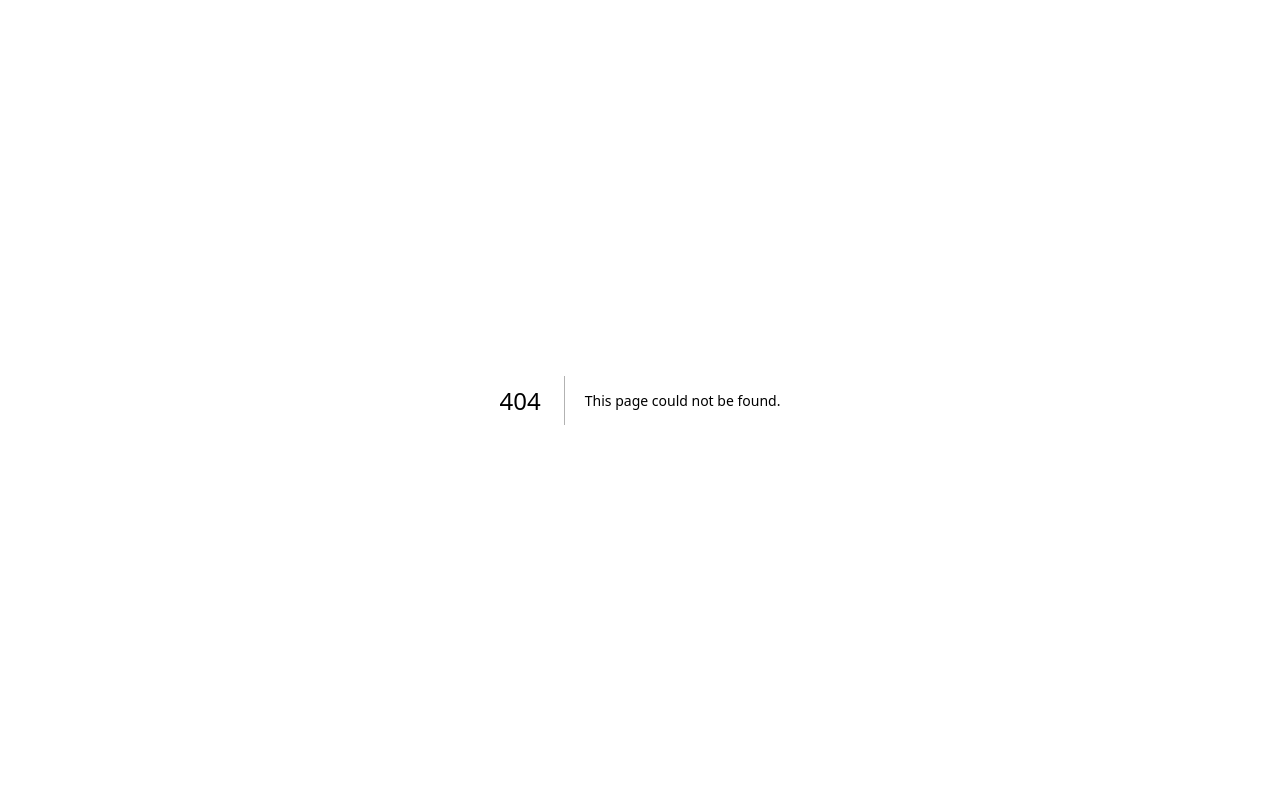
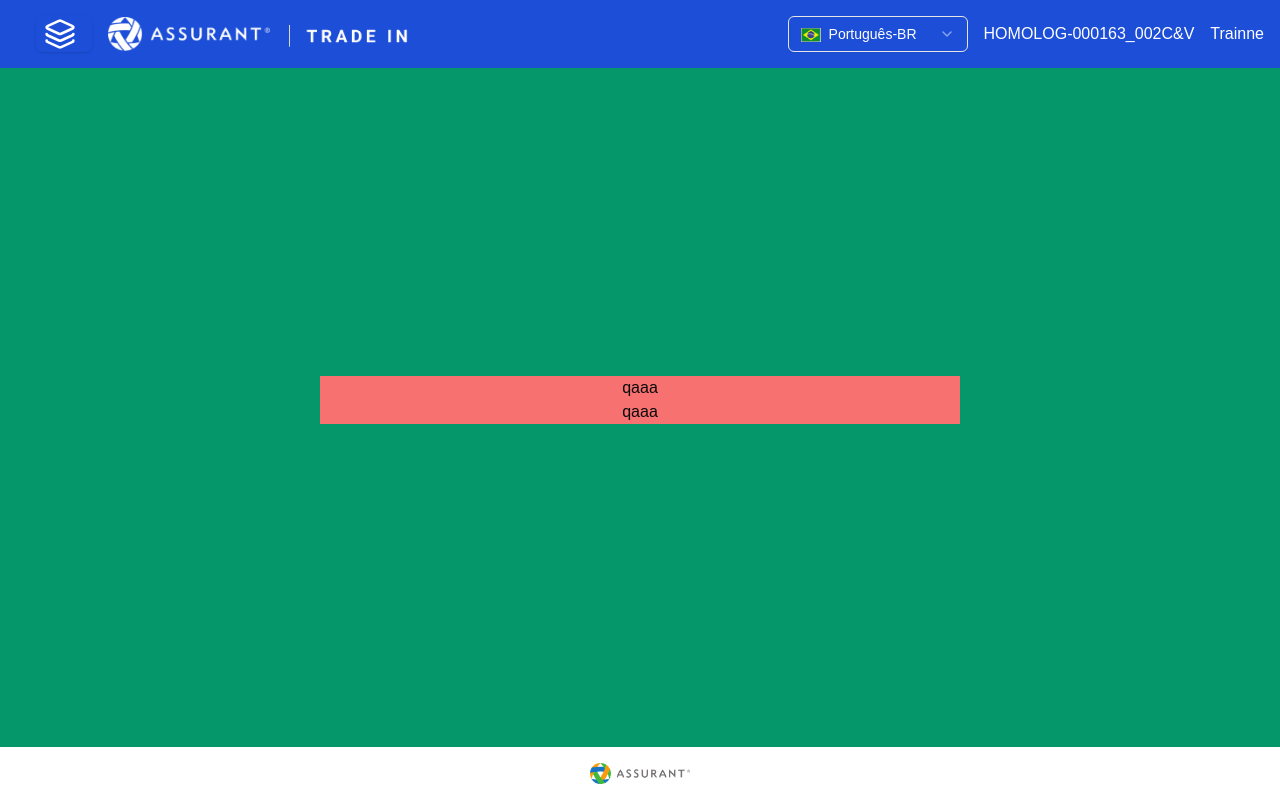
Before and after one commit to luis0777/Trade-In, a Next.js app: page /cadastrarColaboradores in a window 1280 px wide. Before the commit this address had no page. Built offline with nearby package versions, Linux system fonts and the light colour scheme.

Commit message:
Alteração no navbar e footer

```diff
--- /dev/null
+++ b/src/app/cadastrarColaboradores/page.tsx
@@ -0,0 +1,23 @@
+import { Footer } from "@/components/footer/footer";
+import { Navbar } from "@/components/navbar/navbar";
+
+export default function CadastrarColaboradores() {
+    return (
+       <section className="w-full h-screen bg-emerald-600 flex flex-col justify-center items-center">
+        <Navbar/>
+
+        <div className="w-full">
+            <div className="w-full flex flex-col justify-center items-center ">
+            <div className="w-1/2 bg-red-400 flex justify-center">
+                qaaa
+            </div>
+            <div className="w-1/2 bg-red-400 flex justify-center">
+                qaaa
+            </div>
+            </div>
+        </div>
+
+        <Footer/>
+       </section>
+    );
+}
--- a/src/app/colaboradores/page.tsx
+++ b/src/app/colaboradores/page.tsx
@@ -158,7 +158,7 @@ export default function Page() {
   const paginate = (pageNumber: number) => setCurrentPage(pageNumber);
 
   return (
-    <section>
+    <section className="py-20">
       <Navbar />
 
       <div>
--- a/src/app/layout.tsx
+++ b/src/app/layout.tsx
@@ -1,9 +1,7 @@
 import type { Metadata } from "next";
 import { Geist, Geist_Mono } from "next/font/google";
 import "./globals.css";
-import Head from "next/head";
 import { Toaster } from "@/components/ui/toaster";
-
 
 const geistSans = Geist({
   variable: "--font-geist-sans",
@@ -17,6 +15,9 @@ const geistMono = Geist_Mono({
 
 export const metadata: Metadata = {
   title: "Assurant Trade-In",
+  icons: {
+    icon: "/favicon.ico",
+  }
 };
 
 export default function RootLayout({
@@ -26,9 +27,6 @@ export default function RootLayout({
 }>) {
   return (
     <html lang="pt-br">
-      <Head>
-        <link rel="icon" href="/public/favicon.png" sizes="any" />
-      </Head>
       <body
         className={`${geistSans.variable} ${geistMono.variable} antialiased`}
       >
--- a/src/app/perfil/page.tsx
+++ b/src/app/perfil/page.tsx
@@ -44,7 +44,7 @@ export default function Perfil() {
   };
 
   return (
-    <section className="">
+    <section className="py-52">
         <Toaster />
       <Navbar />
 
--- a/src/components/footer/footer.tsx
+++ b/src/components/footer/footer.tsx
@@ -2,7 +2,7 @@ import Image from "next/image";
 
 export function Footer() {
   return (
-    <footer className=" text-white py-4 bottom-0 fixed w-full">
+    <footer className=" bg-white py-4 bottom-0 fixed w-full">
       <div className="container mx-auto flex justify-center items-center">
         <div className=" items-center">
           <Image
--- a/src/components/navbar/navbar.tsx
+++ b/src/components/navbar/navbar.tsx
@@ -17,7 +17,7 @@ export function Navbar() {
   const [selectedValue, setSelectedValue] = React.useState("portuguesBR");
 
   return (
-    <header className="w-screen bg-blue-700 flex justify-between items-center px-4 py-2 text-white">
+    <header className="w-screen bg-blue-700 flex justify-between items-center px-4 py-2 text-white fixed top-0">
       {/* Lado esquerdo */}
       <div className="flex gap-4 items-center">
         <div className=" flex items-center pl-5"> <SidebarComponent /></div>
--- a/src/components/sidebar/sidebar.tsx
+++ b/src/components/sidebar/sidebar.tsx
@@ -190,7 +190,7 @@ export function SidebarComponent() {
 
                   <SheetTitle>
                     <Link
-                      href="/novaCompra"
+                      href="/cadastrarColaboradores"
                       className="flex justify-start items-center p-4 pl-0 hover:bg-gray-200 hover:rounded-2xl"
                     >
                       <UserPlus className="mr-2 text-black" />
```
Also changed, not shown: public/favicon.png (deleted), 1 other file (tests, documents, lock files or other folders).
